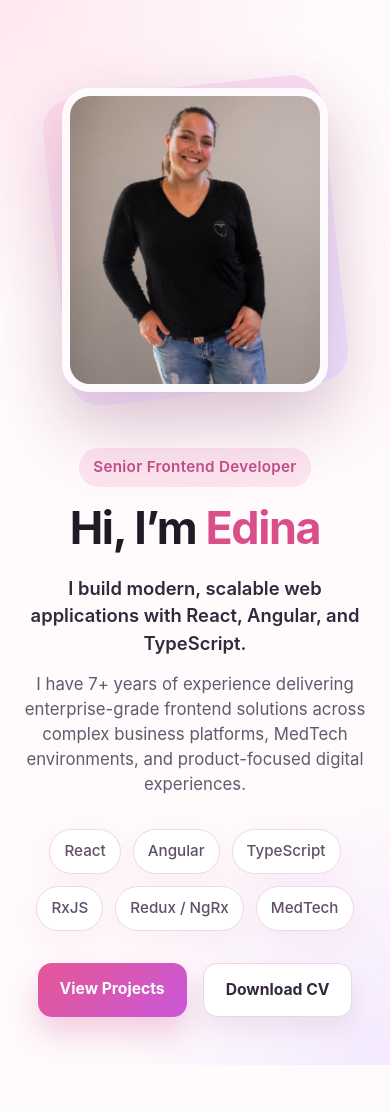
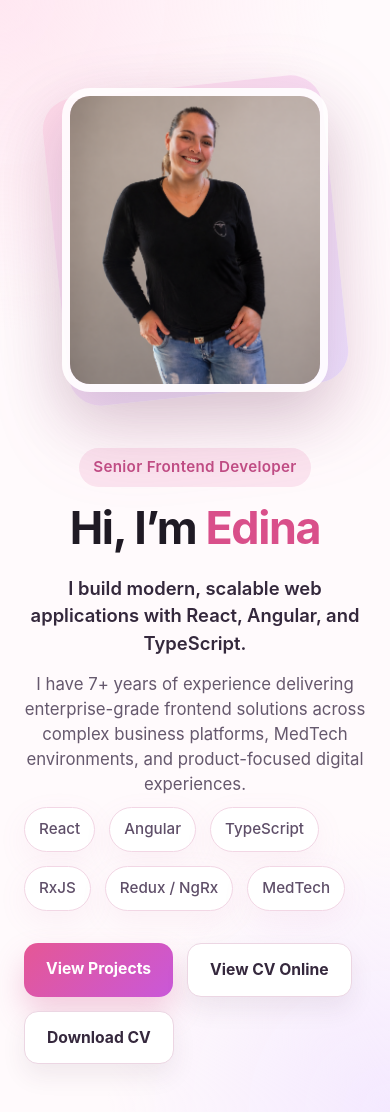
Before and after one commit to edinatoth/edina-portfolio, a React (Vite) app: page / in a window 390 px wide. Before the commit the page ends 1065 px from the top, so only its background shows below. Built offline with nearby package versions, Linux system fonts and the light colour scheme.

Commit message:
Add online CV view button

```diff
--- a/src/App.css
+++ b/src/App.css
@@ -189,7 +189,10 @@ a {
 
   .hero__tags,
   .hero__actions {
-    justify-content: center;
+    display: flex;
+    flex-wrap: wrap;
+    gap: 14px;
+    margin-top: 10px;
   }
 
   .hero__imageWrapper {
--- a/src/App.tsx
+++ b/src/App.tsx
@@ -36,10 +36,21 @@ function App() {
             <a href="#projects" className="btn btn--primary">
               View Projects
             </a>
+
+            <a
+              href="/Edina_Toth_Levaine_CV.pdf"
+              target="_blank"
+              rel="noopener noreferrer"
+              className="btn btn--secondary"
+            >
+            View CV Online
+            </a>
+
             <a
               href="/Edina_Toth_Levaine_CV.pdf"
               download
-              className="btn btn--secondary">
+              className="btn btn--secondary"
+            >
               Download CV
             </a>
           </div>
```
